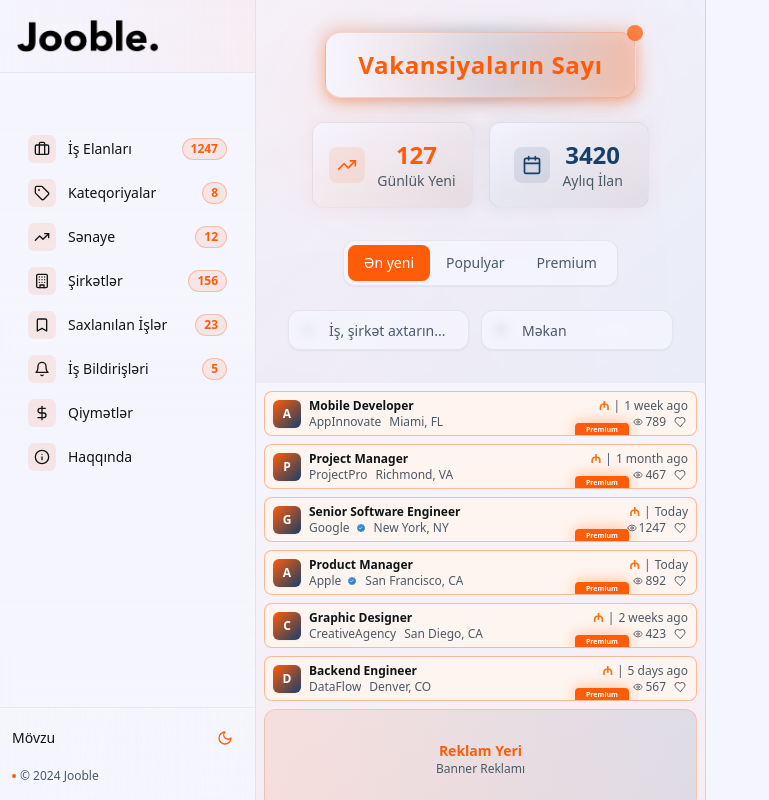
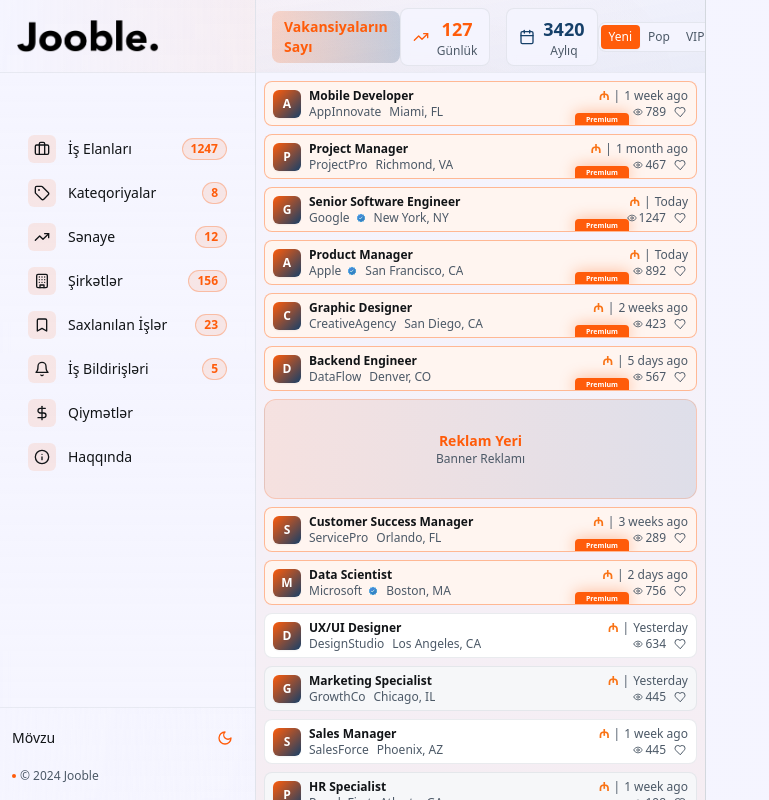
Before and after one commit to bondazz/jobin-az, a React (Vite) app: page / in a window 1280 px wide. Shown: the whole page, without its empty margins (0-769 px from the left). Built offline with nearby package versions, Linux system fonts and the light colour scheme.

Commit message:
Refactor: Reduce header height
Reduced the height of the header section to 73px.

```diff
--- a/src/components/JobListings.tsx
+++ b/src/components/JobListings.tsx
@@ -30,23 +30,38 @@ const JobListings = ({
       return matchesSearch && matchesLocation && matchesCategory;
     });
 
+    // Sort based on selected sort type
+    let sortedJobs = [...filtered];
+
+    if (sortBy === 'newest') {
       // Separate premium and regular jobs
-    const premiumJobs = filtered.filter(job => job.tags.includes('premium'));
-    const regularJobs = filtered.filter(job => !job.tags.includes('premium'));
+      const premiumJobs = sortedJobs.filter(job => job.tags.includes('premium'));
+      const regularJobs = sortedJobs.filter(job => !job.tags.includes('premium'));
 
       // Randomize premium jobs on each render
       const shuffledPremium = [...premiumJobs].sort(() => Math.random() - 0.5);
 
       // Sort regular jobs by posting date (newest first)
       const sortedRegular = [...regularJobs].sort((a, b) => {
-      const dateA = new Date(a.postedAt === 'Today' ? Date.now() : a.postedAt === 'Yesterday' ? Date.now() - 86400000 : Date.now() - parseInt(a.postedAt) * 86400000);
-      const dateB = new Date(b.postedAt === 'Today' ? Date.now() : b.postedAt === 'Yesterday' ? Date.now() - 86400000 : Date.now() - parseInt(b.postedAt) * 86400000);
-      return dateB.getTime() - dateA.getTime();
+        const getDateValue = (postedAt: string) => {
+          if (postedAt === 'Today') return Date.now();
+          if (postedAt === 'Yesterday') return Date.now() - 86400000;
+          return Date.now() - parseInt(postedAt) * 86400000;
+        };
+        return getDateValue(b.postedAt) - getDateValue(a.postedAt);
       });
 
-    // Combine: premium first, then regular
-    return [...shuffledPremium, ...sortedRegular].slice(0, 20);
-  }, [searchQuery, locationFilter, selectedCategory]);
+      sortedJobs = [...shuffledPremium, ...sortedRegular];
+    } else if (sortBy === 'popular') {
+      sortedJobs = sortedJobs.sort((a, b) => (b.views || 0) - (a.views || 0));
+    } else if (sortBy === 'premium') {
+      const premiumJobs = sortedJobs.filter(job => job.tags.includes('premium'));
+      const regularJobs = sortedJobs.filter(job => !job.tags.includes('premium'));
+      sortedJobs = [...premiumJobs, ...regularJobs];
+    }
+
+    return sortedJobs.slice(0, 20);
+  }, [searchQuery, locationFilter, selectedCategory, sortBy]);
 
   const getCategoryLabel = (category: string) => {
     const categoryMap: Record<string, string> = {
@@ -79,71 +94,50 @@ const JobListings = ({
         </div>
       </div>
 
-      {/* Enhanced Header Section */}
-      <div className="relative overflow-hidden bg-gradient-to-br from-background via-primary/8 to-accent/5 border-b border-border/30">
-        {/* Background Pattern */}
+      {/* Compact Header Section - Max height 73px */}
+      <div className="relative overflow-hidden bg-gradient-to-br from-background via-primary/8 to-accent/5 border-b border-border/30 max-h-[73px]">
         <div className="absolute inset-0 bg-gradient-to-r from-primary/5 to-transparent opacity-60"></div>
-        <div className="absolute top-0 left-1/2 transform -translate-x-1/2 w-96 h-48 bg-primary/10 rounded-full blur-3xl opacity-30"></div>
 
-        <div className="relative p-6 lg:p-8">
-          {/* Main Header Button */}
-          <div className="flex justify-center mb-6">
-            <div className="relative group">
-              <div className="absolute -inset-1 bg-gradient-to-r from-primary via-accent to-primary rounded-2xl blur opacity-25 group-hover:opacity-40 transition duration-300"></div>
-              <div className="relative bg-gradient-to-r from-background to-primary/10 backdrop-blur-sm border border-primary/20 rounded-2xl px-8 py-4 shadow-elegant hover:shadow-glow transition-all duration-300">
-                <h1 className="text-xl lg:text-2xl font-bold text-primary text-center tracking-wide">
-                  Vakansiyaların Sayı
-                </h1>
-                <div className="absolute -top-2 -right-2 w-4 h-4 bg-primary rounded-full animate-pulse"></div>
+        <div className="relative px-4 py-2 h-[73px] flex items-center justify-between">
+          {/* Left: Job Count Title */}
+          <div className="flex items-center gap-3">
+            <div className="bg-gradient-to-r from-primary/20 to-accent/20 rounded-lg px-3 py-1.5">
+              <h1 className="text-sm font-bold text-primary">Vakansiyaların Sayı</h1>
+            </div>
+          </div>
+
+          {/* Center: Statistics */}
+          <div className="flex items-center gap-4">
+            <div className="flex items-center gap-2 bg-background/80 backdrop-blur-sm border border-border/50 rounded-lg px-3 py-1.5">
+              <TrendingUp className="w-4 h-4 text-primary" />
+              <div className="text-center">
+                <div className="text-lg font-bold text-primary">{dailyJobCount}</div>
+                <div className="text-xs text-muted-foreground">Günlük</div>
+              </div>
+            </div>
+
+            <div className="flex items-center gap-2 bg-background/80 backdrop-blur-sm border border-border/50 rounded-lg px-3 py-1.5">
+              <Calendar className="w-4 h-4 text-accent" />
+              <div className="text-center">
+                <div className="text-lg font-bold text-accent">{monthlyJobCount}</div>
+                <div className="text-xs text-muted-foreground">Aylıq</div>
               </div>
             </div>
           </div>
 
-          {/* Statistics Section */}
-          <div className="flex flex-col sm:flex-row justify-center items-center gap-4 mb-8">
-            <div className="group relative">
-              <div className="absolute -inset-0.5 bg-gradient-to-r from-primary/20 to-accent/20 rounded-xl blur opacity-30 group-hover:opacity-50 transition duration-300"></div>
-              <div className="relative bg-gradient-to-br from-background/90 to-primary/5 backdrop-blur-sm border border-border/50 rounded-xl p-4 hover:border-primary/30 transition-all duration-300 min-w-[160px]">
-                <div className="flex items-center justify-center gap-3">
-                  <div className="p-2 bg-primary/10 rounded-lg">
-                    <TrendingUp className="w-5 h-5 text-primary" />
-                  </div>
-                  <div className="text-center">
-                    <div className="text-2xl font-bold text-primary">{dailyJobCount}</div>
-                    <div className="text-sm text-muted-foreground font-medium">Günlük Yeni</div>
-                  </div>
-                </div>
-              </div>
-            </div>
-
-            <div className="group relative">
-              <div className="absolute -inset-0.5 bg-gradient-to-r from-accent/20 to-primary/20 rounded-xl blur opacity-30 group-hover:opacity-50 transition duration-300"></div>
-              <div className="relative bg-gradient-to-br from-background/90 to-accent/5 backdrop-blur-sm border border-border/50 rounded-xl p-4 hover:border-primary/30 transition-all duration-300 min-w-[160px]">
-                <div className="flex items-center justify-center gap-3">
-                  <div className="p-2 bg-accent/10 rounded-lg">
-                    <Calendar className="w-5 h-5 text-accent" />
-                  </div>
-                  <div className="text-center">
-                    <div className="text-2xl font-bold text-accent">{monthlyJobCount}</div>
-                    <div className="text-sm text-muted-foreground font-medium">Aylıq İlan</div>
-                  </div>
-                </div>
-              </div>
-            </div>
-          </div>
-
+          {/* Right: Sort + Search */}
+          <div className="flex items-center gap-2">
             {/* Sorting Buttons */}
-          <div className="flex justify-center mb-6">
-            <div className="flex bg-background/80 backdrop-blur-sm border border-border/50 rounded-xl p-1 shadow-sm">
+            <div className="flex bg-background/80 backdrop-blur-sm border border-border/50 rounded-lg p-0.5">
               {[
-                { key: 'newest', label: 'Ən yeni' },
-                { key: 'popular', label: 'Populyar' },
-                { key: 'premium', label: 'Premium' }
+                { key: 'newest', label: 'Yeni' },
+                { key: 'popular', label: 'Pop' },
+                { key: 'premium', label: 'VIP' }
               ].map((sort) => (
                 <button
                   key={sort.key}
                   onClick={() => setSortBy(sort.key as 'newest' | 'popular' | 'premium')}
-                  className={`px-4 py-2 rounded-lg text-sm font-medium transition-all duration-200 ${
+                  className={`px-2 py-1 rounded text-xs font-medium transition-all duration-200 ${
                     sortBy === sort.key
                       ? 'bg-primary text-primary-foreground shadow-sm'
                       : 'text-muted-foreground hover:text-foreground hover:bg-muted/50'
@@ -153,27 +147,27 @@ const JobListings = ({
                 </button>
               ))}
             </div>
-          </div>
 
-          {/* Compact Search Section */}
-          <div className="flex flex-col sm:flex-row gap-3 max-w-2xl mx-auto">
-            <div className="relative flex-1 group">
-              <Search className="absolute left-3 top-1/2 transform -translate-y-1/2 w-4 h-4 text-muted-foreground group-focus-within:text-primary transition-colors duration-300" />
+            {/* Compact Search */}
+            <div className="flex gap-1">
+              <div className="relative w-32">
+                <Search className="absolute left-2 top-1/2 transform -translate-y-1/2 w-3 h-3 text-muted-foreground" />
                 <Input
-                placeholder="İş, şirkət axtarın..."
+                  placeholder="Axtarış..."
                   value={searchQuery}
                   onChange={(e) => setSearchQuery(e.target.value)}
-                className="pl-10 pr-4 py-2.5 bg-background/80 backdrop-blur-sm border-border/50 rounded-xl focus:ring-2 focus:ring-primary/20 focus:border-primary/50 transition-all duration-300 text-sm shadow-sm"
+                  className="pl-7 pr-2 py-1 h-8 bg-background/80 backdrop-blur-sm border-border/50 rounded-lg text-xs"
                 />
               </div>
-            <div className="relative group sm:w-48">
-              <MapPin className="absolute left-3 top-1/2 transform -translate-y-1/2 w-4 h-4 text-muted-foreground group-focus-within:text-primary transition-colors duration-300" />
+              <div className="relative w-24">
+                <MapPin className="absolute left-2 top-1/2 transform -translate-y-1/2 w-3 h-3 text-muted-foreground" />
                 <Input
-                placeholder="Məkan"
+                  placeholder="Yer..."
                   value={locationFilter}
                   onChange={(e) => setLocationFilter(e.target.value)}
-                className="pl-10 pr-4 py-2.5 bg-background/80 backdrop-blur-sm border-border/50 rounded-xl focus:ring-2 focus:ring-primary/20 focus:border-primary/50 transition-all duration-300 text-sm shadow-sm"
+                  className="pl-7 pr-2 py-1 h-8 bg-background/80 backdrop-blur-sm border-border/50 rounded-lg text-xs"
                 />
+              </div>
             </div>
           </div>
         </div>
```
Lines whose indentation alone changed are shown as unchanged.
